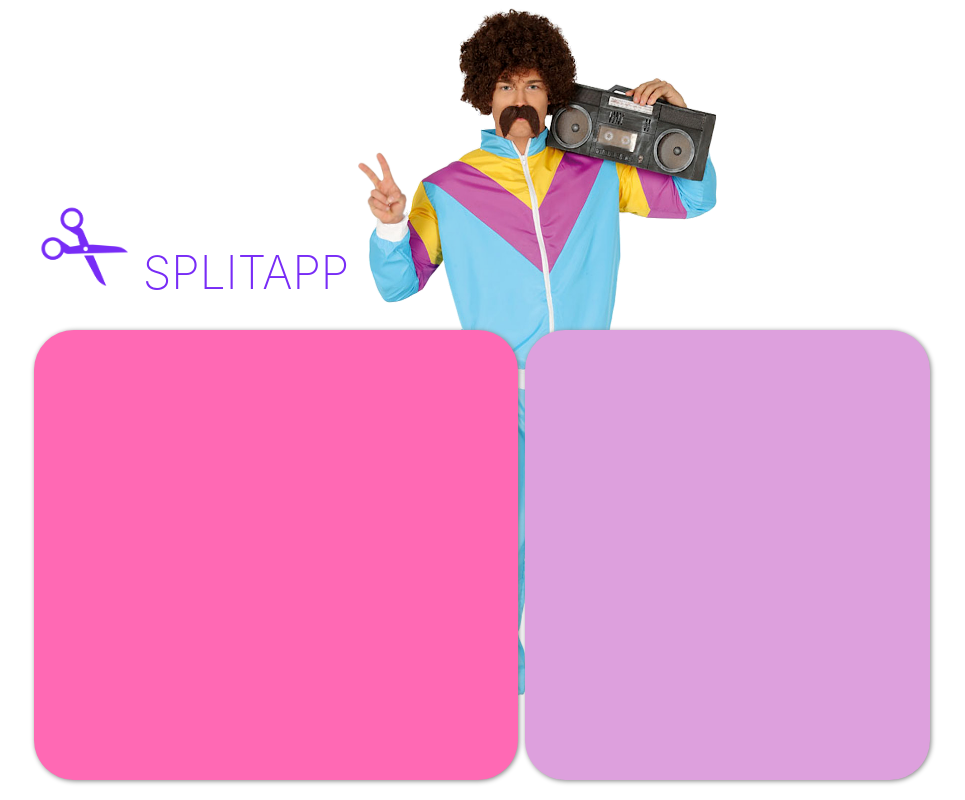
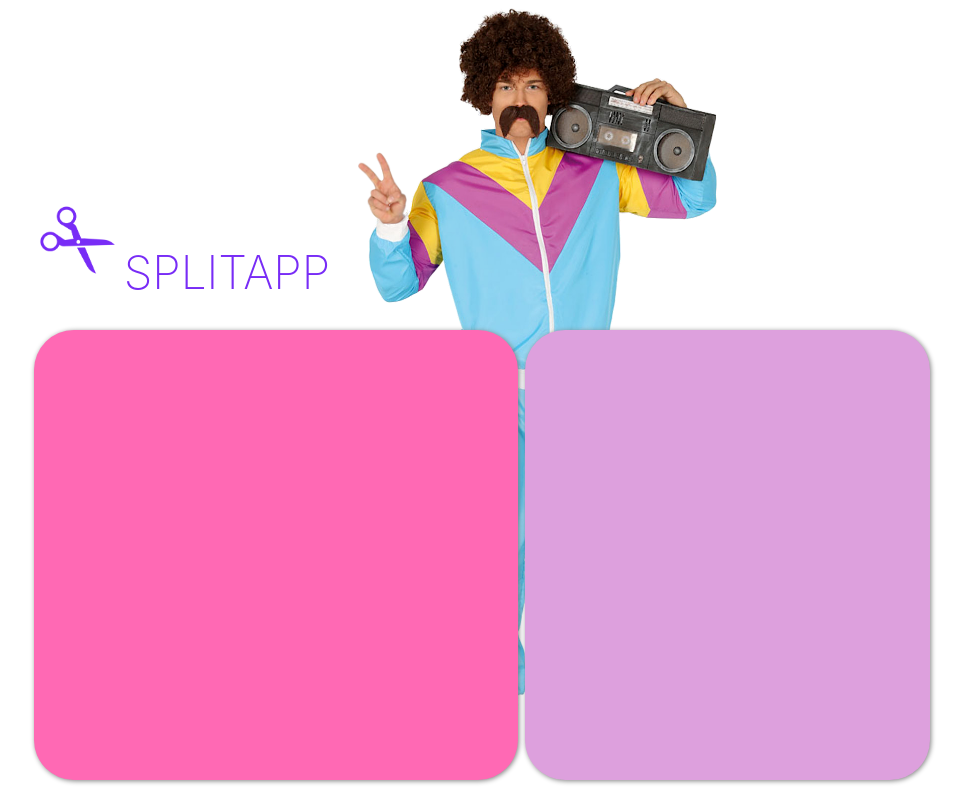
Before and after one commit to vgaidukov/splitapp, a React (Create React App) app: page / in a window 1280 px wide. Shown: the whole page, without its empty margins (158-1123 px from the left). Built offline with nearby package versions, Linux system fonts and the light colour scheme.

Commit message:
refact via BEM

```diff
--- a/src/components/Header/Header.css
+++ b/src/components/Header/Header.css
@@ -4,12 +4,12 @@
   display: flex;
 }
 
-.logo {
-  height: 70%;
+.header__logo {
+  height: 60%;
 }
 
-.title {
-  margin-left: 10px;
+.header__title {
+  margin-left: 5px;
   font-size: 46px;
   color: #782cf6;
 
--- a/src/components/Header/Header.js
+++ b/src/components/Header/Header.js
@@ -4,8 +4,8 @@ function Header() {
 
   return (
     <header className="header">
-      <img src={logo} alt="" className="logo" />
-      <p className="title">SPLITAPP</p>
+      <img src={logo} alt="лого" className="header__logo" />
+      <p className="header__title">SPLITAPP</p>
     </header>
   );
 }
--- a/src/components/Image/Image.css
+++ b/src/components/Image/Image.css
@@ -1,15 +1,15 @@
-.image-container {
+.image {
   position: relative;
 }
 
-.mansTop {
+.image__mansTop {
   position: absolute;
   height: 93vh;
   top: 1vh;
   left: 40vw;
 }
 
-.mansHand {
+.image__mansHand {
   position: absolute;
   height: 9vh;
   top: 19vh;
@@ -17,26 +17,26 @@
   transition: all linear .2s;
 }
 
-.shake-hand {
+.image__mansHand_shake {
   rotate: 30deg;
   transform: translate(16px, -8px);
 }
 
-.mansLegs {
+.image__mansLegs {
   position: absolute;
   width: 24.8vh;
   top: 71vh;
   left: calc(40vw + 13vh);
 }
 
-.mansBottom {
+.image__mansBottom {
   position: absolute;
   height: 35.1vh;
   top: 59vh;
   left: 39.9vw;
 }
 
-.mansFoot {
+.image__mansFoot {
   position: absolute;
   height: 6.7vh;
   top: 87vh;
@@ -44,7 +44,7 @@
   transition: all linear .2s;
 }
 
-.shake-foot {
+.image__mansFoot_shake {
   rotate: -18deg;
   transform: translate(12px, -12px);
 }
--- a/src/components/Image/Image.js
+++ b/src/components/Image/Image.js
@@ -8,12 +8,12 @@ import mansLegs from '../../images/mansLegs.png';
 function Image({ isMouseOn }) {
 
   return (
-    <div className="image-container">
-      <img src={mansTop} alt="выше пояса" className="mansTop" />
-      <img src={mansHand} alt="рука" className={`mansHand ${isMouseOn && "shake-hand"}`} />
-      <img src={mansLegs} alt="ноги" className="mansLegs" />
-      <img src={mansBottom} alt="ниже пояса" className="mansBottom" />
-      <img src={mansFoot} alt="ступня" className={`mansFoot ${isMouseOn && "shake-foot"}`} />
+    <div className="image">
+      <img src={mansTop} alt="выше пояса" className="image__mansTop" />
+      <img src={mansHand} alt="рука" className={`image__mansHand ${isMouseOn && "image__mansHand_shake"}`} />
+      <img src={mansLegs} alt="ноги" className="image__mansLegs" />
+      <img src={mansBottom} alt="ниже пояса" className="image__mansBottom" />
+      <img src={mansFoot} alt="ступня" className={`image__mansFoot ${isMouseOn && "image__mansFoot_shake"}`} />
     </div>
   );
 }
```
